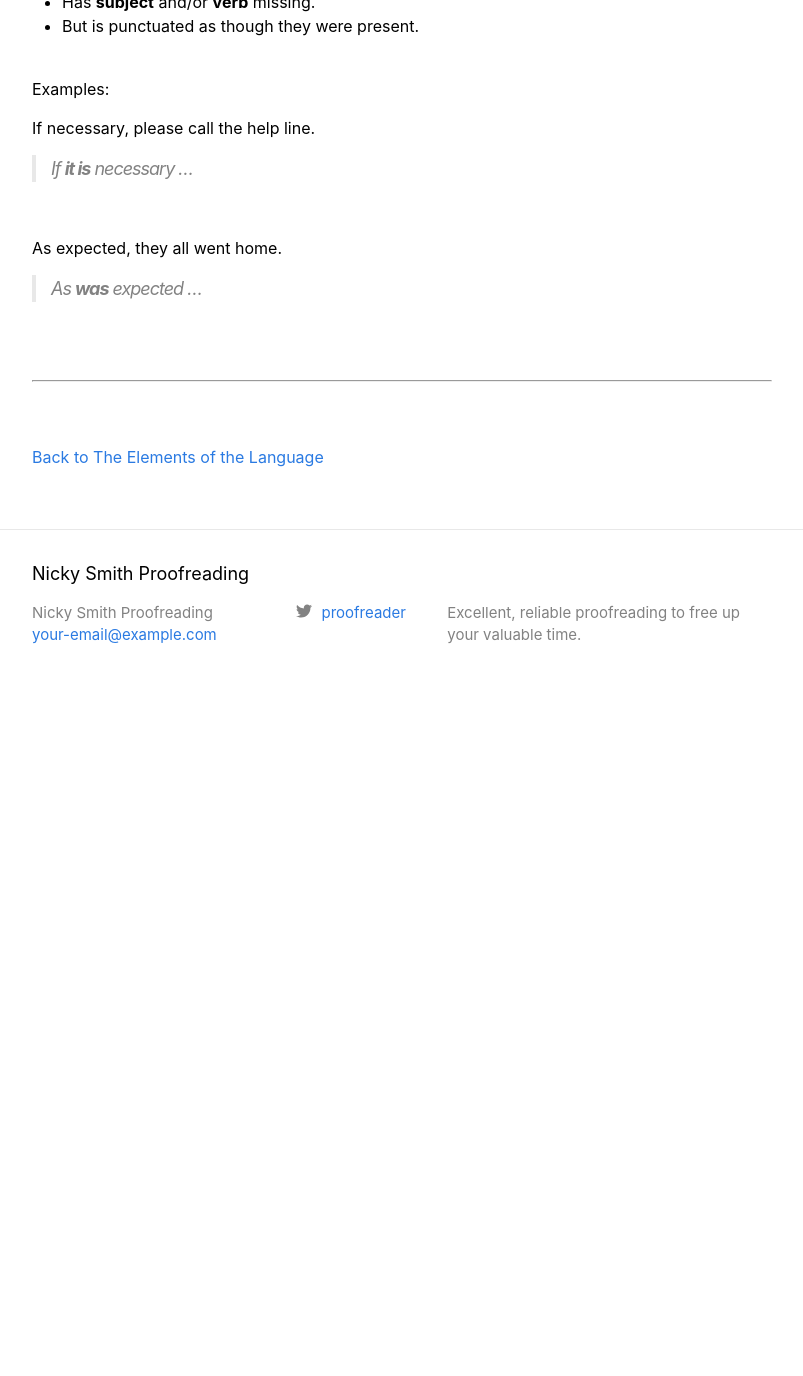
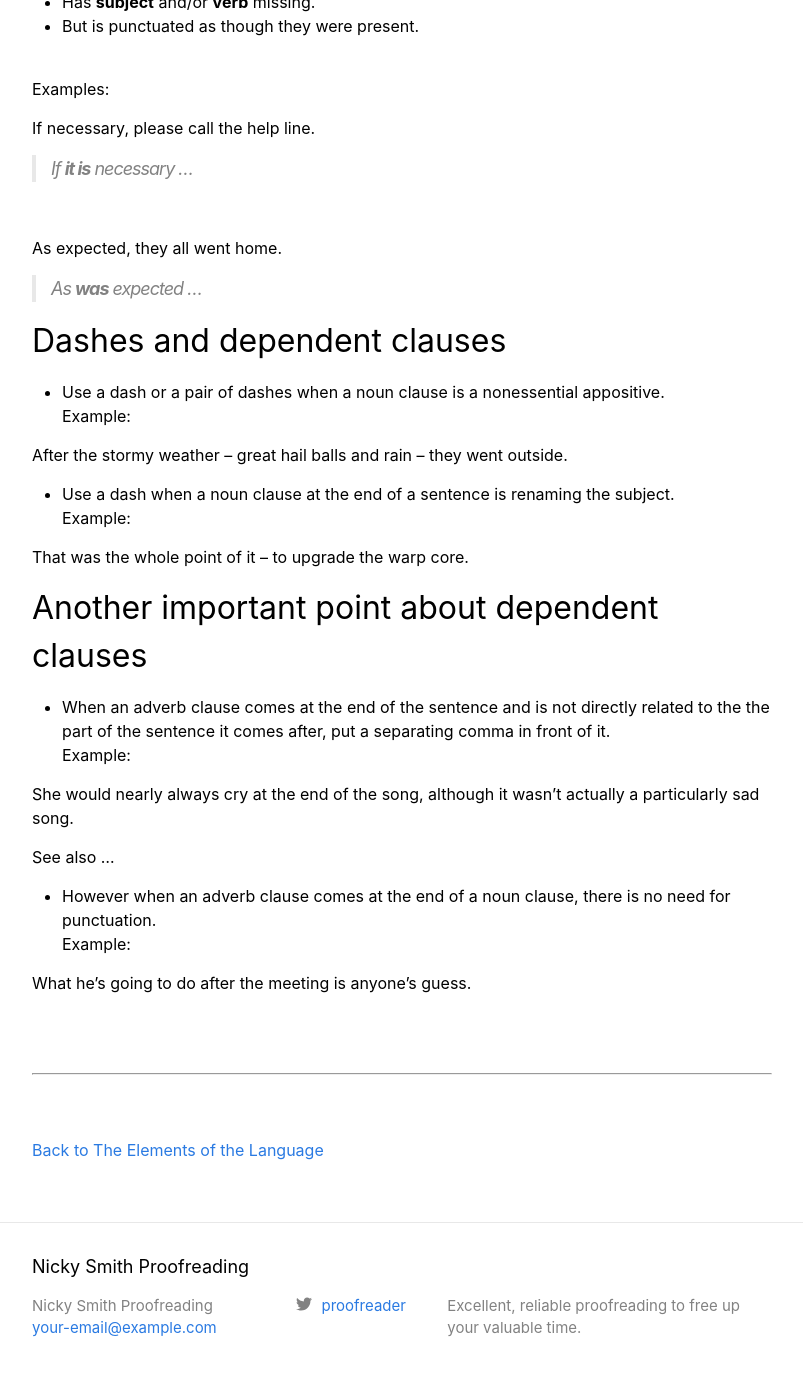
Before and after one commit to NickPax/my-website, a Jekyll site: the page built from _structures/dependent-clause.md, in a window 1280 px wide and 1400 px high, scrolled down 2082 px. Shown: the top 1376 px of the window, without its empty margins (238-1041 px from the left). Built offline with Jekyll 4.4.1, drawn with Linux system fonts in a browser that asks for light colours; before the commit the page ends 2789 px from its top, so only the background shows below that.

Commit message:
Update dependent-clause.md

```diff
--- a/_structures/dependent-clause.md
+++ b/_structures/dependent-clause.md
@@ -106,6 +106,36 @@ As expected, they all went home.
 > As **was** expected ...
 
 
+## Dashes and dependent clauses
+
+* Use a dash or a pair of dashes when a noun clause is a nonessential appositive.
+Example:
+
+After the stormy weather -- great hail balls and rain -- they went outside.
+
+* Use a dash when a noun clause at the end of a sentence is renaming the subject.
+Example:
+
+That was the whole point of it -- to upgrade the warp core.
+
+## Another important point about dependent clauses
+
+* When an adverb clause comes at the end of the sentence and is not directly related to the the part of the sentence it comes after, put a separating comma in front of it.
+Example:
+
+She would nearly always cry at the end of the song, although it wasn't actually a particularly sad song.
+
+See also ...
+
+* However when an adverb clause comes at the end of a noun clause, there is no need for punctuation.
+Example:
+
+What he's going to do after the meeting is anyone's guess.
+
+
+
+
+
 
 
 
```
